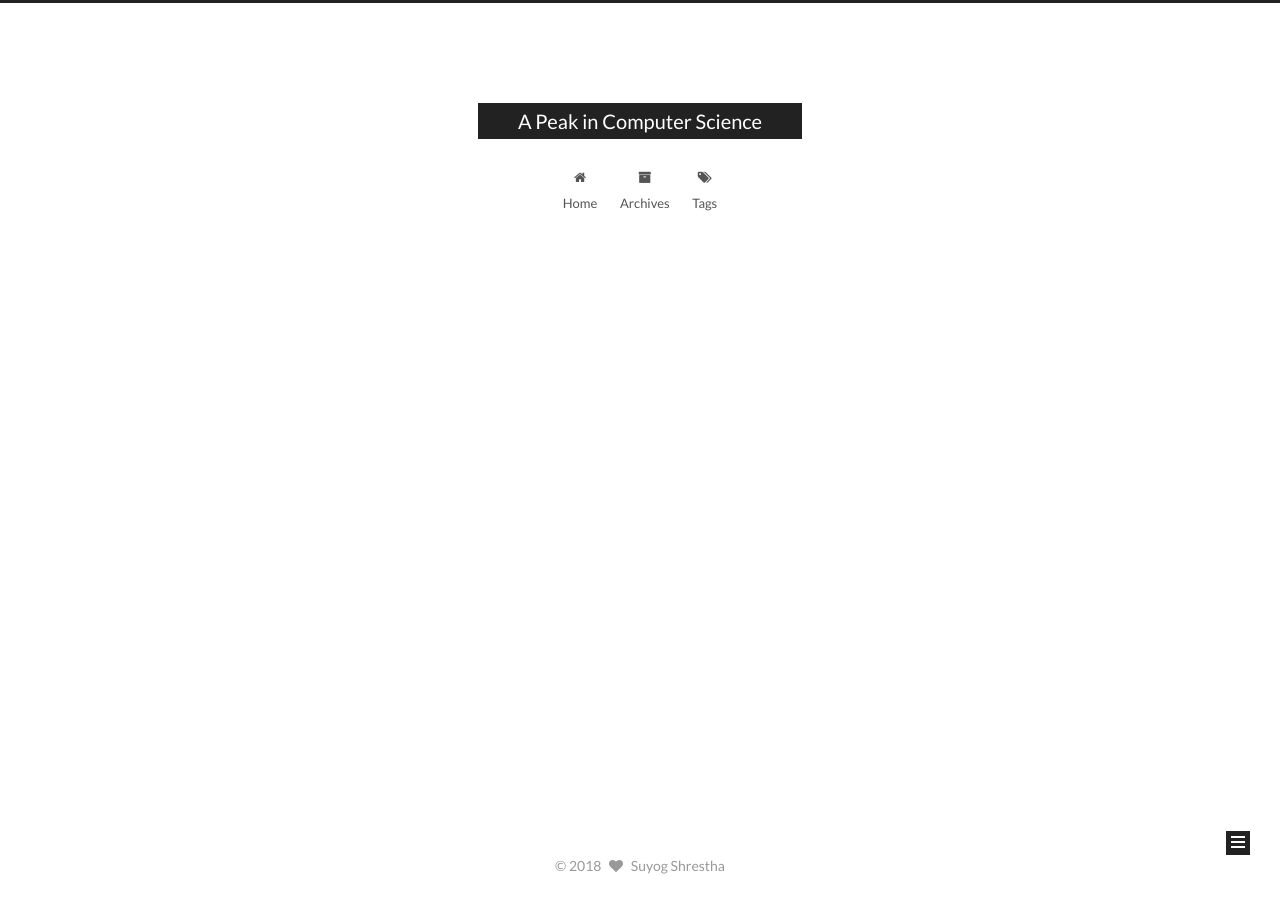
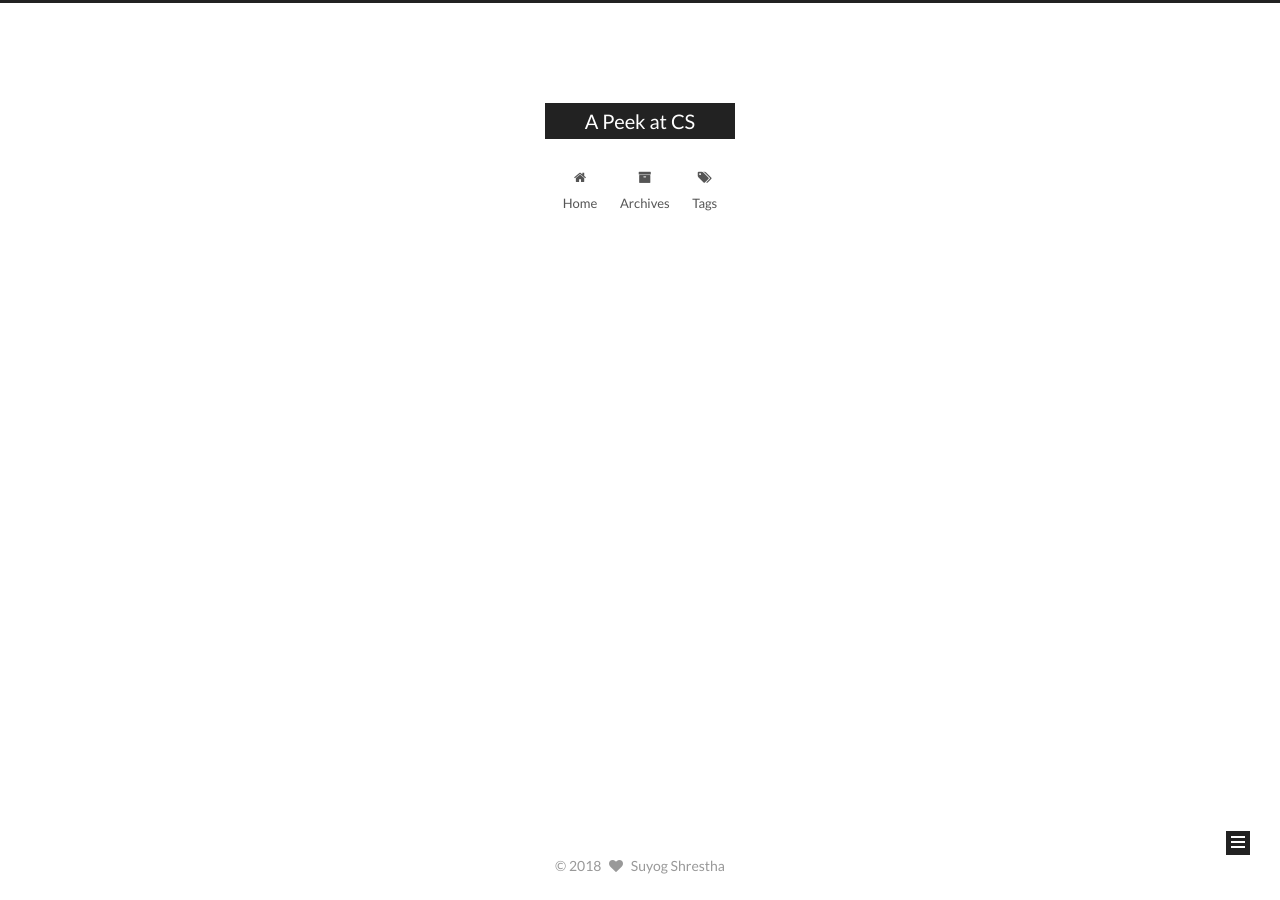
Before and after one commit to suyogster/suyogster.github.io, a Jekyll site: the page built from index.html, in a window 1280 px wide. Built offline with Jekyll 4.4.1, drawn with Linux system fonts in a browser that asks for light colours; the list of posts is cut into pages by our own code.

Commit message:
Updated Configuration

```diff
--- a/_config.yml
+++ b/_config.yml
@@ -4,7 +4,7 @@
 # ---------------------------------------------------------------
 
 # Site
-title: A Peak in Computer Science
+title: A Peek at CS
 subtitle:
 description:
 author: Suyog Shrestha
```
